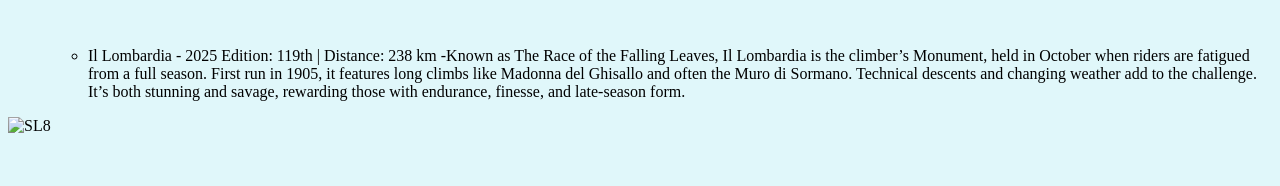
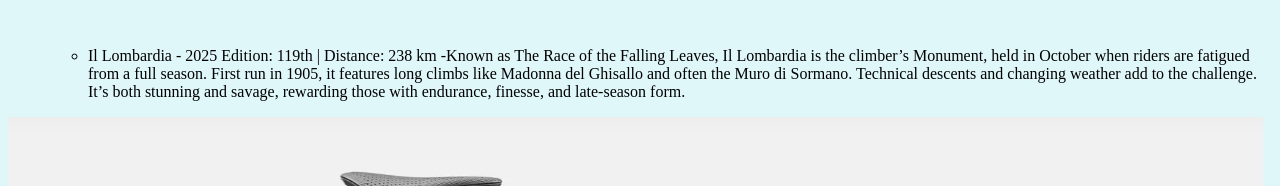
Before and after one commit to ahas-photo/my-website, a plain HTML site: page From-Scratch.html in a window 1280 px wide. Shown: the part 965-1151 px from the top of the page. Drawn offline with Linux system fonts and the light colour scheme; a script that the page names is missing.

Commit message:
Update From-Scratch.html

```diff
--- a/From-Scratch.html
+++ b/From-Scratch.html
@@ -40,7 +40,7 @@
   </ol>
 
   <!-- Image -->
-  <img src="/ScreenshotSL8.png" alt="SL8">
+  <img src="./Images/ScreenshotSL8.png" alt="SL8">
 
     <p>&nbsp;</p>
 
```
